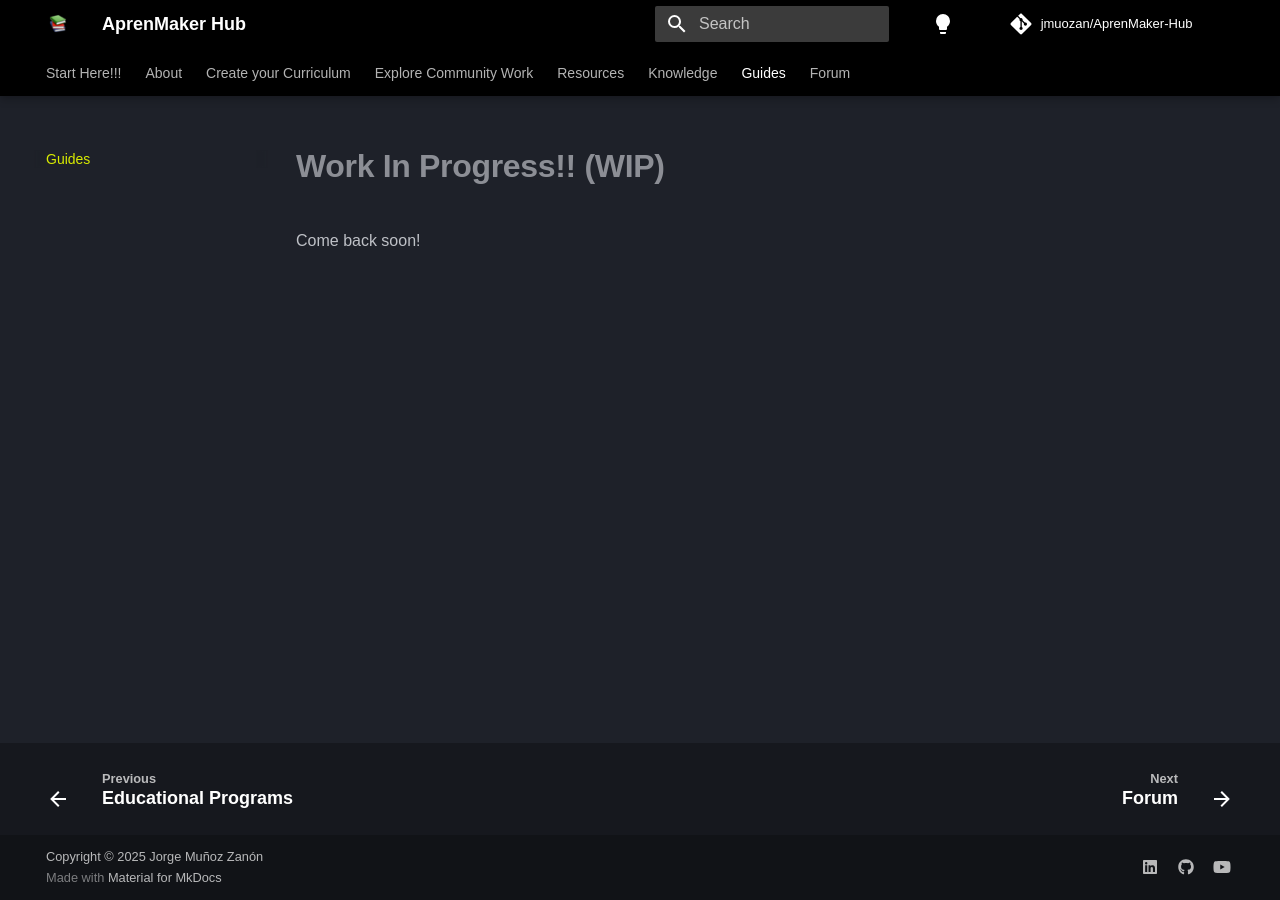
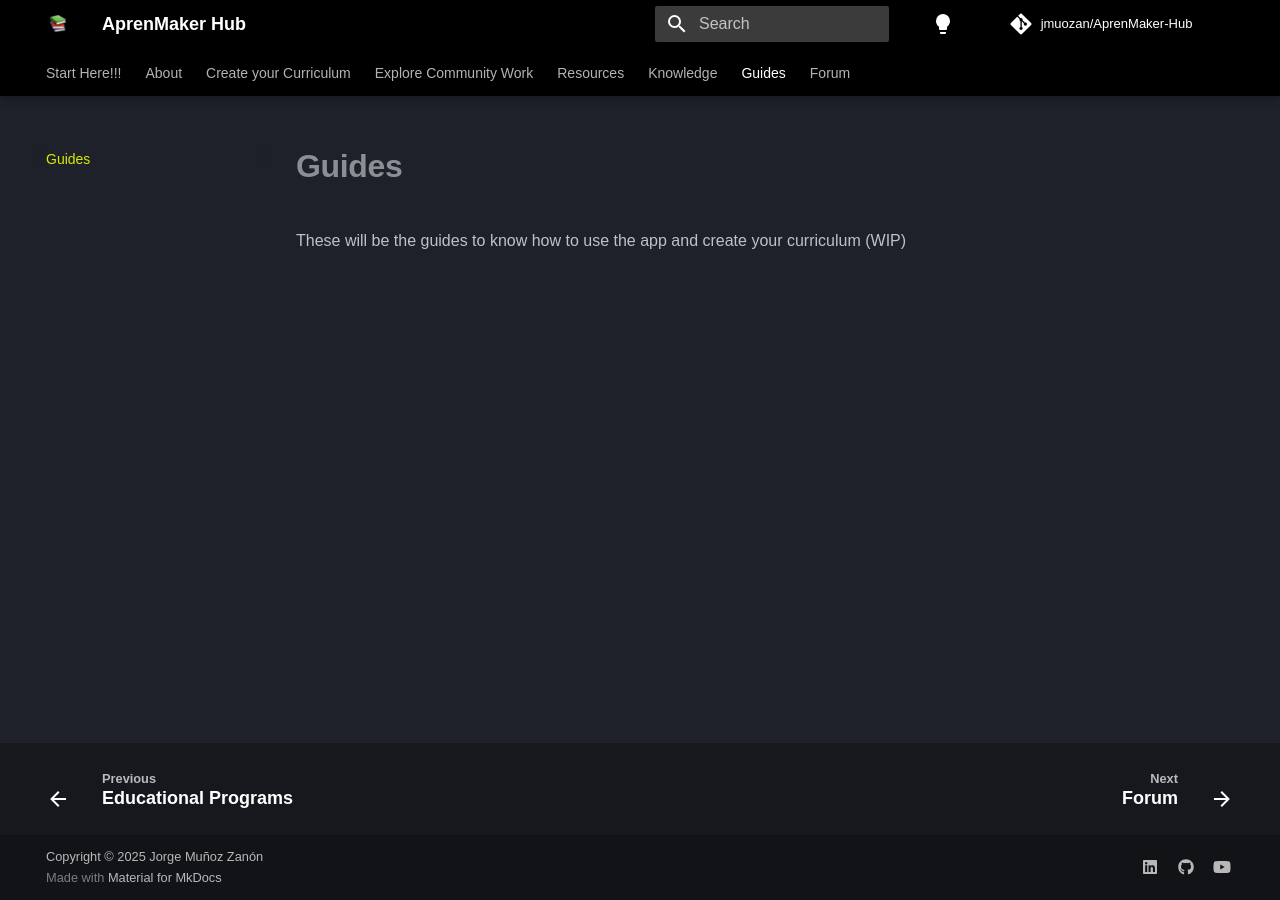
Before and after one commit to jmuozan/AprenMaker-Hub, an MkDocs documentation site: the page built from docs/guides/guides.md, in a window 1280 px wide. Built offline with MkDocs 1.6.1 and Material for MkDocs 9.7.7, drawn with Linux system fonts in a browser that asks for light colours; some web fonts are replaced; comment, search, counter and statistics services are not loaded.

Commit message:
pages wip content

```diff
--- a/docs/guides/guides.md
+++ b/docs/guides/guides.md
@@ -1,3 +1,3 @@
-# Work In Progress!! (WIP)
+# Guides
 
-Come back soon!
+These will be the guides to know how to use the app and create your curriculum (WIP)
```
Also changed, not shown: docs/explore/explore.md (+2 -2 lines), docs/forum/forum.md (+2 -2 lines).
